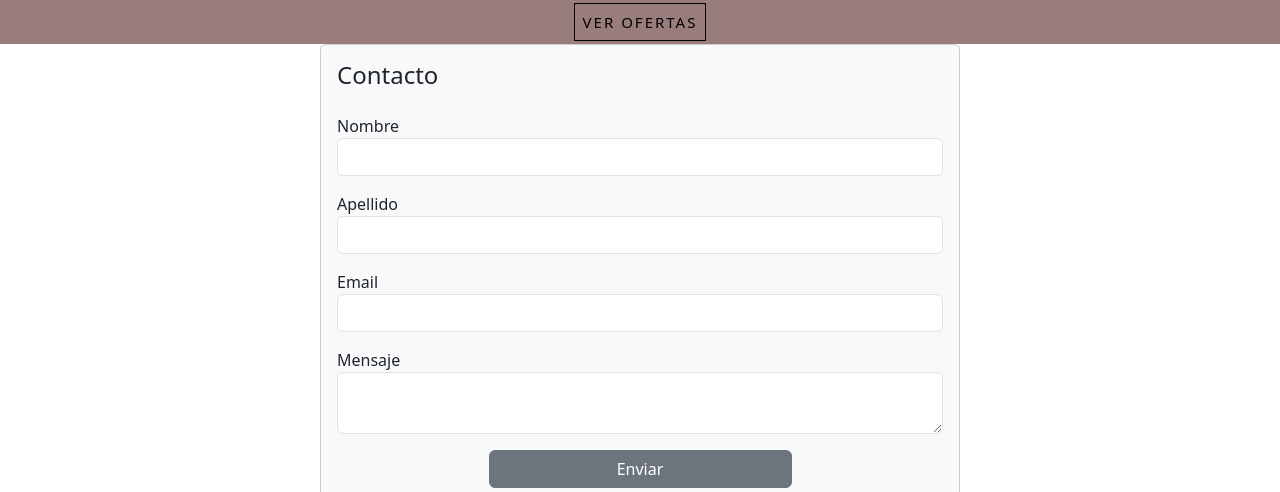
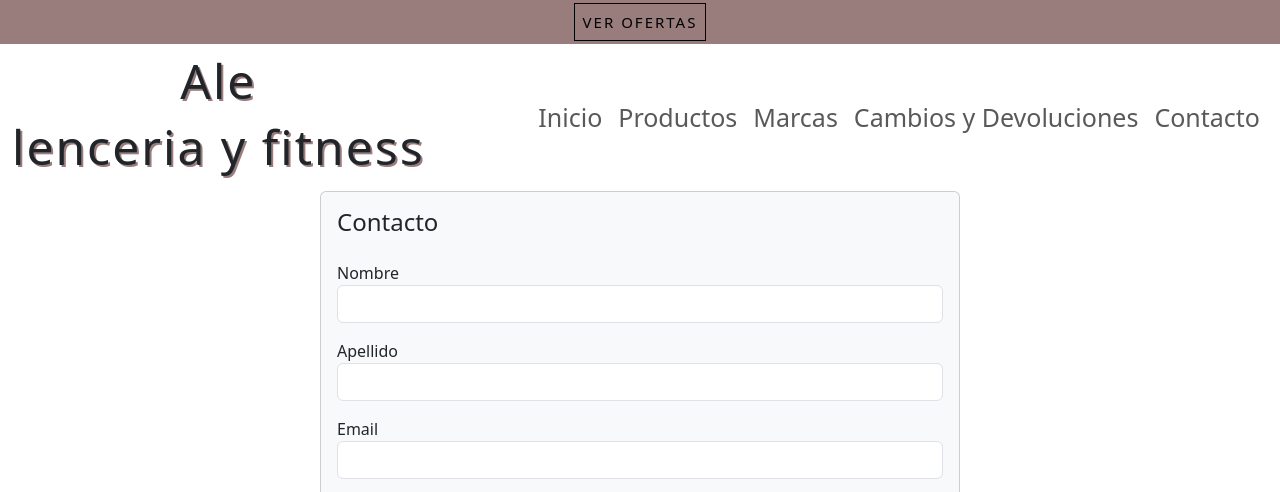
Before and after one commit to yoaurs/Entrega.Ursprung-Yoana, a plain HTML site: page pages/contacto.html in a window 1280 px wide. Shown: the top 492 px of the page. Drawn offline with nearby package versions, Linux system fonts and the light colour scheme; a web font is replaced by a local one.

Commit message:
modificando contacto

```diff
--- a/pages/contacto.html
+++ b/pages/contacto.html
@@ -17,7 +17,38 @@
         <div class="render">
             <a href="">VER OFERTAS</a>
         </div>
-
+        <nav class="navbar navbar-expand-lg">
+            <div class="container-fluid">
+                <div>
+                    <h1 class="ale">Ale</h1>
+                    <h2 class="ale">lenceria y fitness</h2>
+                </div>
+                <button class="navbar-toggler" type="button" data-bs-toggle="collapse"
+                    data-bs-target="#navbarSupportedContent" aria-controls="navbarSupportedContent"
+                    aria-expanded="false" aria-label="Toggle navigation">
+                    <span class="navbar-toggler-icon"></span>
+                </button>
+                <div class="collapse navbar-collapse" id="navbarSupportedContent">
+                    <ul class="navbar-nav ms-auto mb-2 mb-lg-0">
+                        <li class="nav-item">
+                            <a class="nav-link" href="../index.html">Inicio</a>
+                        </li>
+                        <li class="nav-item">
+                            <a class="nav-link" href="../pages/productos.html">Productos</a>
+                        </li>
+                        <li class="nav-item">
+                            <a class="nav-link" href="../pages/marcas.html">Marcas</a>
+                        </li>
+                        <li class="nav-item">
+                            <a class="nav-link" href="../pages/cambioydevoluciones.html">Cambios y Devoluciones</a>
+                        </li>
+                        <li class="nav-item">
+                            <a class="nav-link" href="../pages/contacto.html">Contacto</a>
+                        </li>
+                    </ul>
+                </div>
+            </div>
+        </nav>
     </header>
     <main>
             <section class="d-flex justify-content-center">
```
